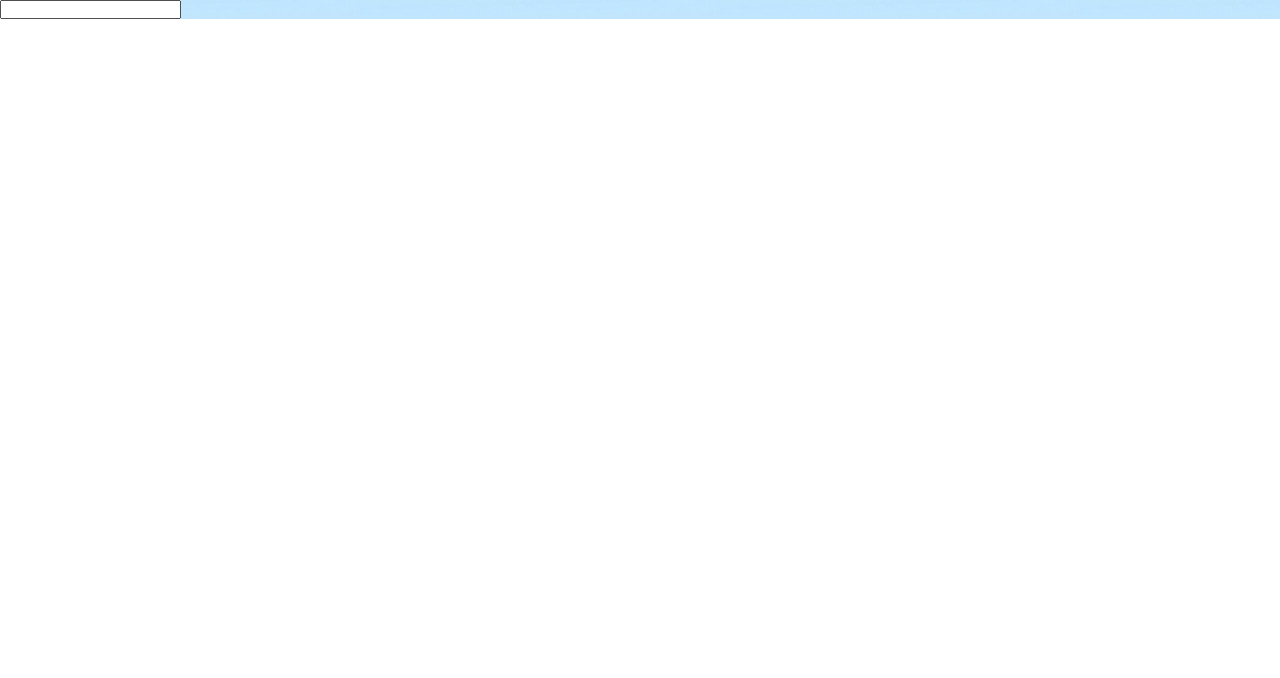
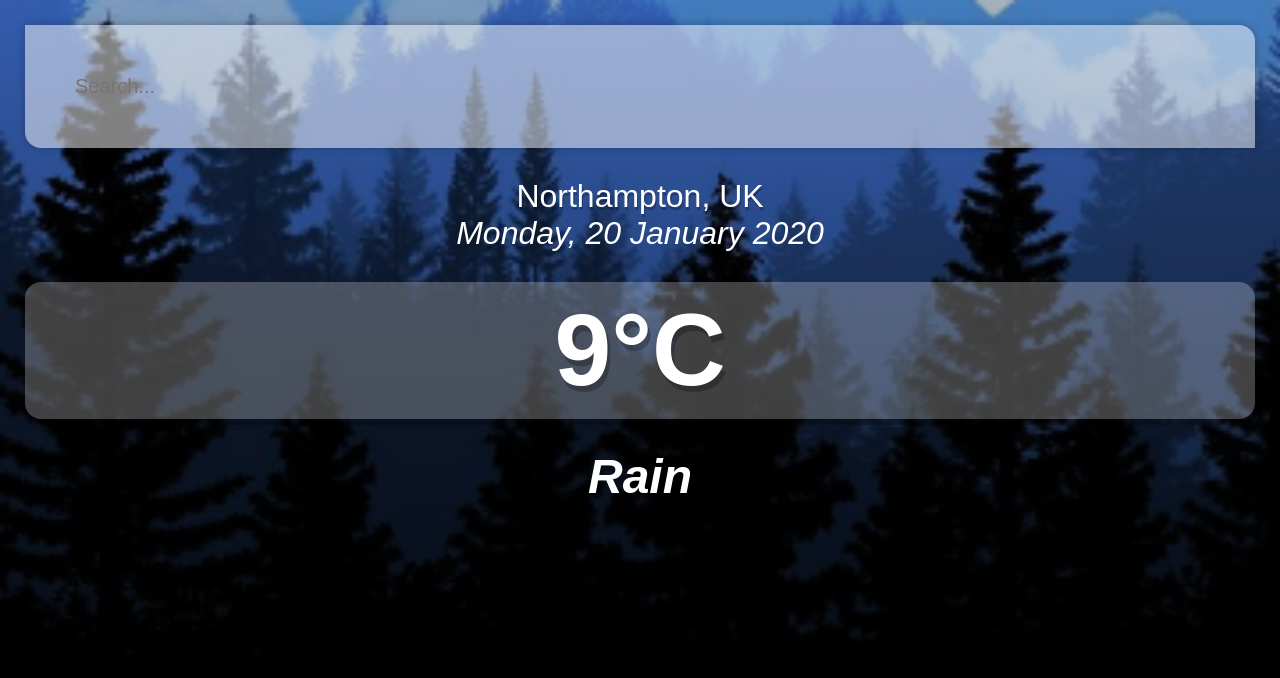
Before and after one commit to purplehippo911/vueWeatherApp, a Vue app: page / in a window 1280 px wide. Shown: the top 678 px of the page. Built offline with nearby package versions, Linux system fonts and the light colour scheme.

Commit message:
🎨 finished styling

```diff
--- a/src/App.vue
+++ b/src/App.vue
@@ -2,8 +2,20 @@
   <div id="app">
     <main>
       <div class="search-box">
-        <input type="search" />
+        <input type="text" class="search-bar" placeholder="Search..."/>
       </div>
+
+      <div class="weather-wrap">
+        <div class="location-box">
+          <p class="location">Northampton, UK</p>
+          <em class="date">Monday, 20 January 2020</em>
+        </div>
+
+        <div class="weather-box">
+          <p class="temp">9°C</p>
+          <em class="weather">Rain</em>
+        </div>
+     </div>
     </main>
   </div>
 </template>
@@ -14,7 +26,10 @@ export default {
   name: 'App',
   data () {
     return {
-      api_key: "e0de73858b1615a63b9ff402184ba1cc"
+      api_key: "e0de73858b1615a63b9ff402184ba1cc",
+      url_base: 'https://api.openweathermap.org/data/2.5/',
+      query: '',
+      weather: {}
     }
   }
 }
@@ -33,5 +48,94 @@ body {
 
 #app {
   background-image:url("./assets/cold-bg.jpg");
+  background-size:cover;
+  background-position:bottom;
+  transition:0.4s;
 }
+
+main {
+  min-height:100vh;
+  padding:25px;
+  background-image:linear-gradient(to bottom, rgba(0, 0, 0, 0.25), rgba(0, 0, 0, 0.75));
+}
+
+
+.search-box {
+  width:100%;
+  margin-bottom:30px;
+}
+
+.search-box .search-bar {
+  display:block;
+  width:100%;
+  padding:50px;
+
+  color:#313131;
+  font-size:20px;
+
+  appearance:none;
+  border:none;
+  outline:none;
+  background:none;
+
+  box-shadow:0px 0px 8px rgba(0, 0, 0, 0.25);
+  background-color:rgba(255, 255, 255, 0.5);
+  border-radius:0px 16px 0px 16px;
+  transition:0.4s;
+}
+
+.search-box .search-bar:focus {
+  box-shadow:0px 0px 16px rgba(0, 0, 0, 0.25);
+  background-color:rgba(255, 255, 255, 0.75);
+  border-radius:16px 0px 16px 0px;
+}
+
+.location-box {
+  display:flex;
+  flex-direction:column;
+  margin:30px 0px;
+}
+
+.location-box .location {
+  color:#FFF;
+  font-size:32px;
+  font-weight:500;
+  text-align:center;
+  text-shadow:1px 3px rgba(0, 0, 0, 0.25);
+}
+
+.location-box .date {
+  color:#FFF;
+  font-size:32px;
+  font-weight:500;
+  text-align:center;
+}
+
+.weather-box {
+  text-align:center;
+}
+
+.weather-box .temp {
+  display:flex;
+  flex-direction:column;
+  padding:10px 25px;
+  color:#FFF;
+  font-size:102px;
+  font-weight:900;
+
+  text-shadow:3px 6px rgba(0, 0, 0, 0.25);
+  background-color:rgba(255, 255, 255, 0.25);
+  border-radius:16px;
+  margin:30px 0px;
+
+  box-shadow:3px 6px rgba(0, 0, 0, 0.25);
+}
+
+.weather-box .weather {
+  color:#FFF;
+  font-size:48px;
+  font-weight:700;
+  text-shadow:3px 6px rgba(0, 0, 0, 0.25);
+}
+
 </style>
```
